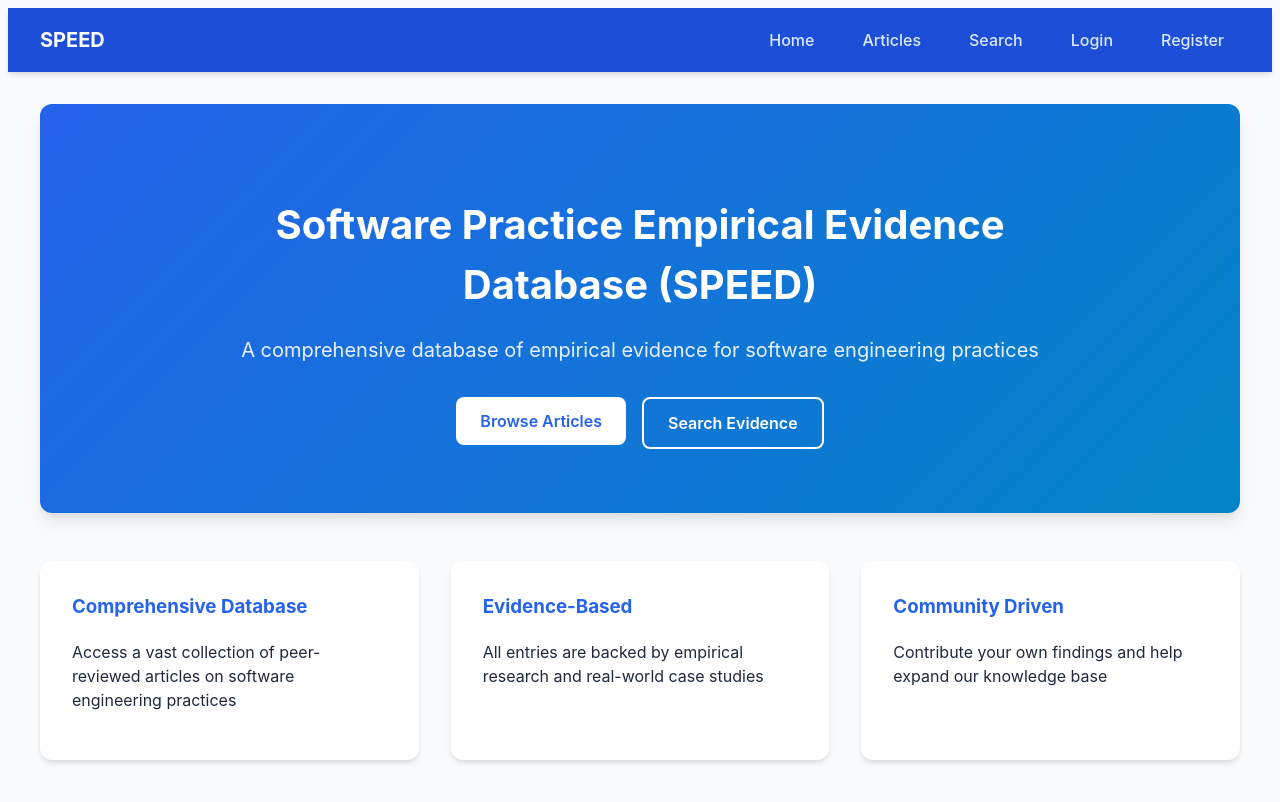
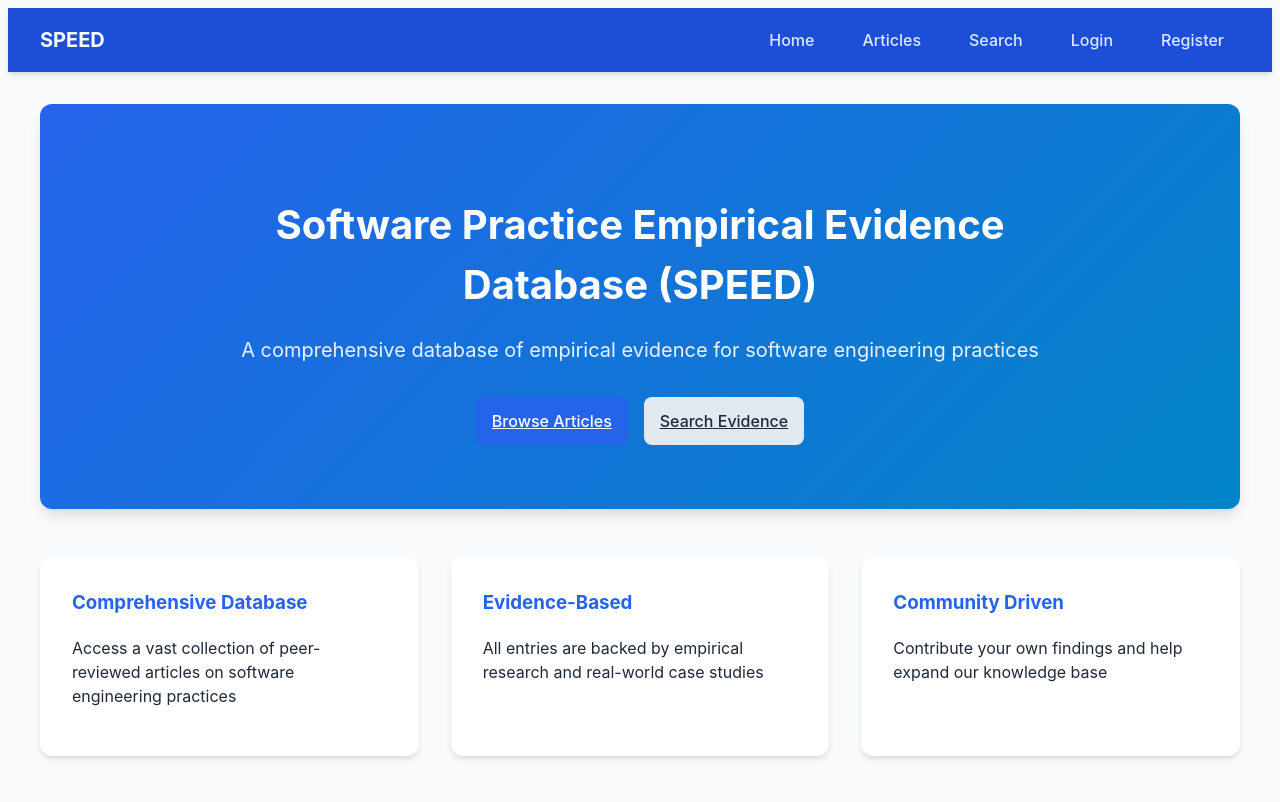
Before and after one commit to hexwarrior6/CISE_SPEED, a Next.js app in the folder frontend/: page / in a window 1280 px wide. Shown: the top 802 px of the page. Built offline with nearby package versions, Linux system fonts and the light colour scheme.

Commit message:
refactor(frontend): update Link component usage to comply with Next.js 13 specifications

```diff
--- a/frontend/src/pages/index.tsx
+++ b/frontend/src/pages/index.tsx
@@ -20,12 +20,8 @@ export default function Home() {
               A comprehensive database of empirical evidence for software engineering practices
             </p>
             <div className="hero-buttons">
-              <Link href="/articles">
-                <a className="btn btn-primary">Browse Articles</a>
-              </Link>
-              <Link href="/search">
-                <a className="btn btn-secondary">Search Evidence</a>
-              </Link>
+              <Link href="/articles" className="btn btn-primary">Browse Articles</Link>
+              <Link href="/search" className="btn btn-secondary">Search Evidence</Link>
             </div>
           </div>
         </div>
```
